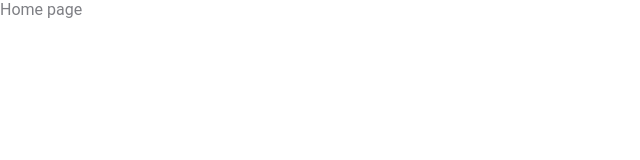
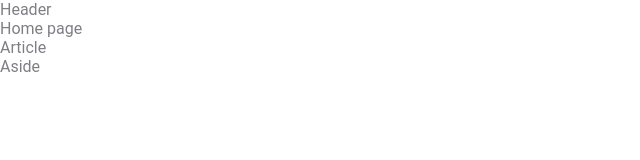
Before and after one commit to mfisher1411/first-project, a plain HTML site: page index.html in a window 1280 px wide. Shown: the whole page, without its empty margins (0-640 px from the left). Drawn offline with Linux system fonts and the light colour scheme.

Commit message:
github commit

```diff
--- a/index.html
+++ b/index.html
@@ -10,6 +10,12 @@
 </head>
 
 <body>
-	<h1>Home page</h1>
+	<header>Header</header>
+	<main>
+		<h1>Home page</h1>
+		<article>Article</article>
+		<aside>Aside</aside>
+	</main>
+	<footer></footer>
 </body>
 </html>
```
